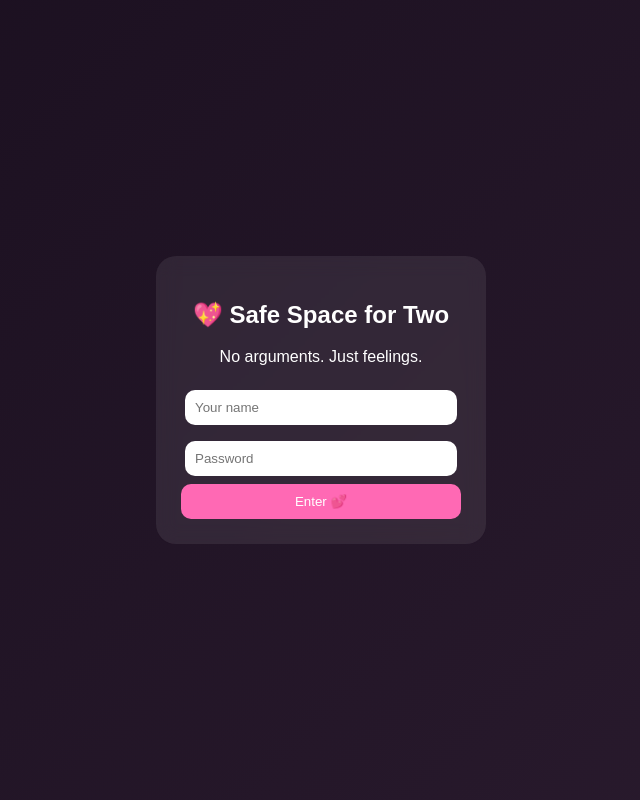
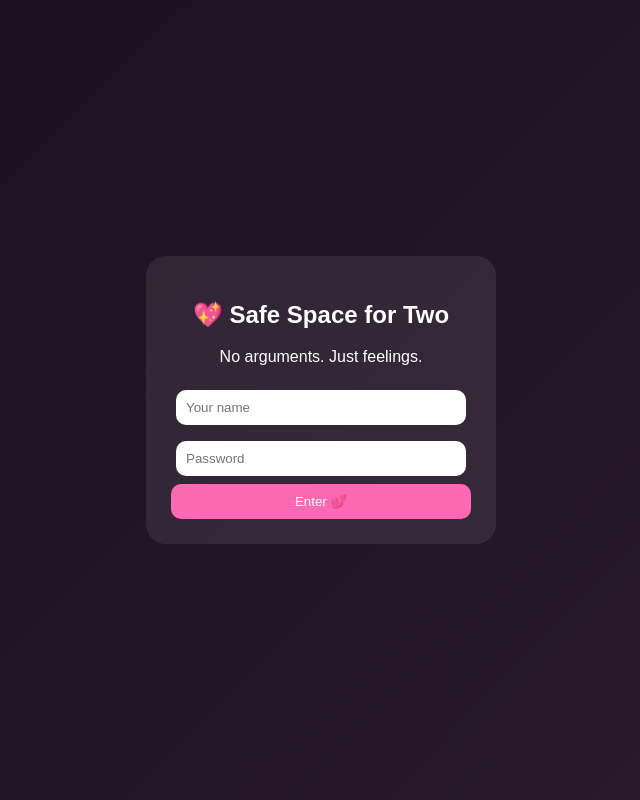
Before and after one commit to Isha-odoo/Vibe, a Flask app: page / in a window 1280 px wide. Shown: the whole page, without its empty margins (319-959 px from the left). Run offline with Flask 3, Linux system fonts and the light colour scheme.

Commit message:
Update and rename style.css to static/style.css

```diff
--- a/style.css
+++ b/static/style.css
@@ -1,6 +1,6 @@
 body {
   margin: 0;
-  font-family: Arial, sans-serif;
+  font-family: Arial;
   background: linear-gradient(135deg, #1a0f1f, #2a1b2e);
   color: white;
 }
@@ -17,17 +17,15 @@ body {
   padding: 25px;
   border-radius: 20px;
   text-align: center;
-  width: 280px;
-  backdrop-filter: blur(10px);
+  width: 300px;
 }
 
 input {
   width: 90%;
+  padding: 10px;
   margin: 8px 0;
-  padding: 10px;
   border-radius: 10px;
   border: none;
-  outline: none;
 }
 
 button {
@@ -37,7 +35,6 @@ button {
   width: 100%;
   border-radius: 10px;
   color: white;
-  cursor: pointer;
 }
 
 .chat-container {
@@ -47,17 +44,15 @@ button {
 }
 
 .header {
+  padding: 15px;
   text-align: center;
-  padding: 15px;
   background: rgba(255,192,203,0.1);
-  font-size: 18px;
 }
 
 .note {
   text-align: center;
-  font-size: 14px;
+  padding: 10px;
   opacity: 0.8;
-  padding: 10px;
 }
 
 .chat-box {
@@ -70,7 +65,7 @@ button {
   padding: 10px;
   margin: 8px;
   border-radius: 12px;
-  max-width: 70%;
+  max-width: 60%;
 }
 
 .me {
```
